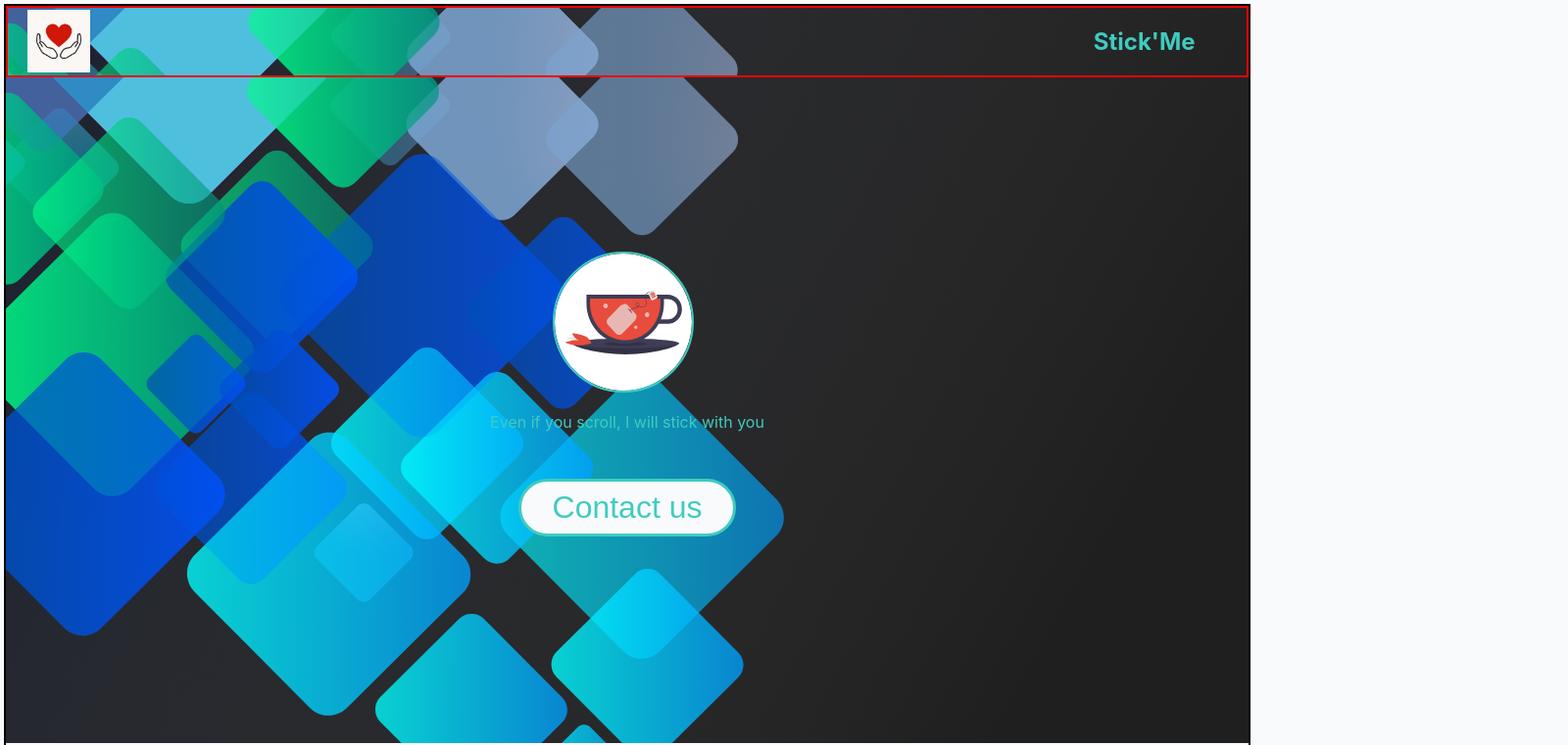
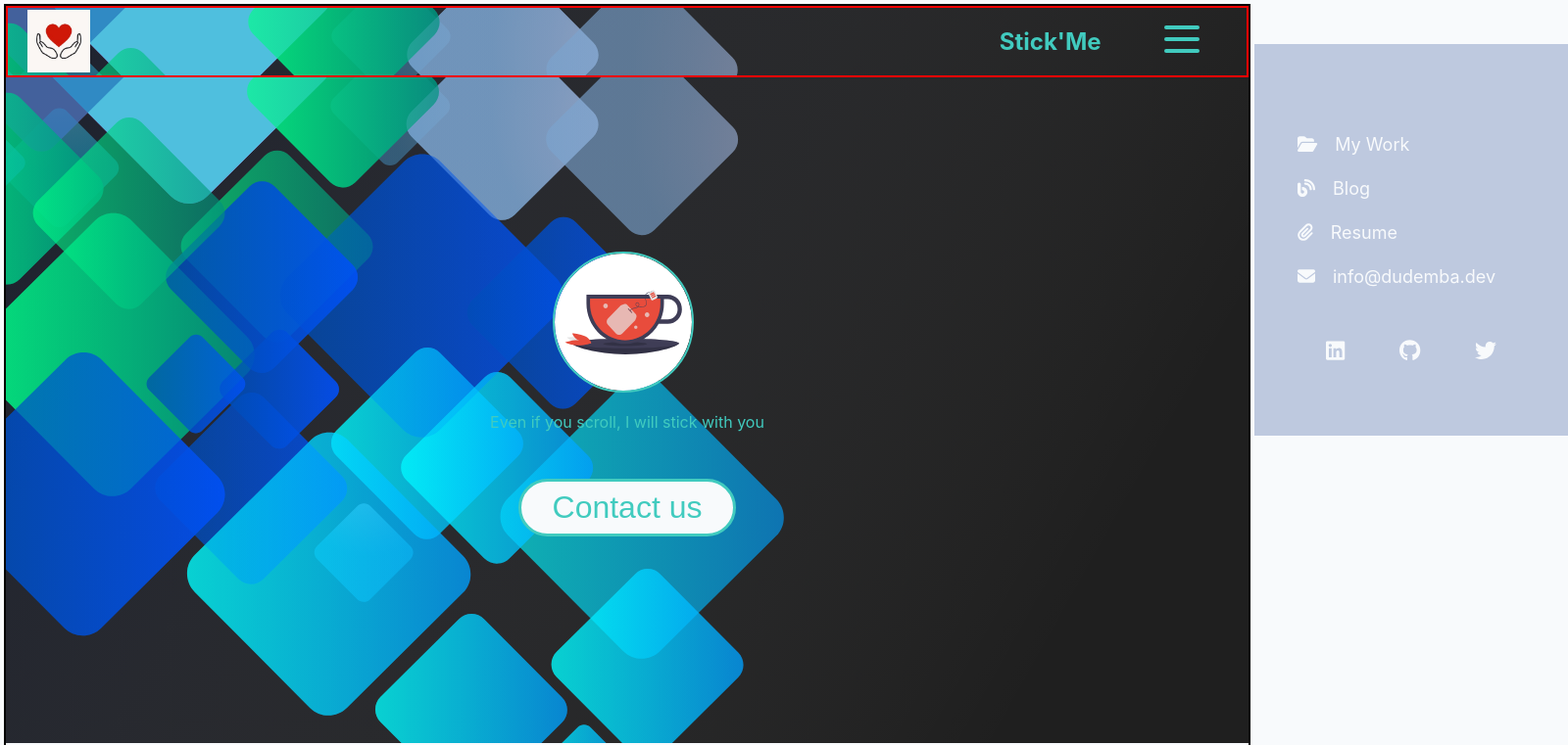
Before and after one commit to Dudi1896/denzel-website, a React (Create React App) app: page / in a window 1280 px wide. Shown: the top 761 px of the page at 98% size, 1600 px wide, since content can reach past the window. Built offline with nearby package versions, Linux system fonts and the light colour scheme.

Commit message:
trying sticky scroll

```diff
--- a/src/App.js
+++ b/src/App.js
@@ -1,42 +1,33 @@
 import React, { useState, useRef } from "react";
 import { ThemeProvider } from "styled-components";
-import { useOnClickOutside } from "./hooks";
+import { useOnClickOutside } from "./Hooks/hooks.js";
 import { GlobalStyles } from "./global";
 import { theme } from "./theme";
-import BgrLogo from "./assets/images/burger.png";
 import { Burger, Menu, Navbar, Welcome } from "./components";
 import FocusLock from "react-focus-lock";
 import { Routes, Route } from "react-router-dom";
-
-const burgerIcon = {
-  height: "min(20vmin)",
-  display: "block",
-  transform: "translateX(-50%, -10%)",
-  marginLeft: "auto",
-  marginRight: "auto",
-  zIndex: "-2",
-};
+import useSticky from "./Hooks/useSticky.js";
 
 function App() {
   const [open, setOpen] = useState(false);
   const node = useRef();
   const menuId = "main-menu";
   useOnClickOutside(node, () => setOpen(false));
+  const { isSticky, element } = useSticky();
 
   return (
     <div>
       <ThemeProvider theme={theme}>
         <>
-          <GlobalStyles/>
+          <GlobalStyles />
           <div ref={node}>
             <FocusLock disabled={!open}>
-              <Navbar/>
-              <Welcome />
-              {/* <Burger open={open} setOpen={setOpen} aria-controls={menuId} />
-              <Menu open={open} setOpen={setOpen} id={menuId} /> */}
+              <Navbar sticky={isSticky} />
+              <Welcome element={element} />
+              <Burger open={open} setOpen={setOpen} aria-controls={menuId} />
+              <Menu open={open} setOpen={setOpen} id={menuId} />
             </FocusLock>
           </div>
-          {/* <img src={BgrLogo} style={burgerIcon} alt="Burger Logo" /> */}
         </>
       </ThemeProvider>
     </div>
--- /dev/null
+++ b/src/Hooks/useSticky.js
@@ -0,0 +1,40 @@
+import { useEffect, useState, useRef } from "react";
+
+function useSticky() {
+  const [isSticky, setSticky] = useState(false);
+  const element = useRef(null);
+
+  const handleScroll = () => {
+    window.scrollY > element.current.getBoundingClientRect().bottom
+      ? setSticky(true)
+      : setSticky(false);
+  };
+
+  // This function handles the scroll performance issue
+  const debounce = (func, wait = 20, immediate = true) => {
+    let timeOut;
+    return () => {
+      let context = this,
+        args = arguments;
+      const later = () => {
+        timeOut = null;
+        if (!immediate) func.apply(context, args);
+      };
+      const callNow = immediate && !timeOut;
+      clearTimeout(timeOut);
+      timeOut = setTimeout(later, wait);
+      if (callNow) func.apply(context, args);
+    };
+  };
+
+  useEffect(() => {
+    window.addEventListener("scroll", debounce(handleScroll));
+    return () => {
+      window.removeEventListener("scroll", () => handleScroll);
+    };
+  }, [debounce, handleScroll]);
+
+  return { isSticky, element };
+}
+
+export default useSticky;
--- a/src/components/Burger/Burger.styled.js
+++ b/src/components/Burger/Burger.styled.js
@@ -2,7 +2,7 @@ import styled from "styled-components";
 
 export const StyledBurger = styled.button`
     position absolute;
-    top: 5%;
+    top: 2.7%;
     right: 3.5rem;
     display: flex;
     flex-direction: column;
@@ -13,6 +13,11 @@ export const StyledBurger = styled.button`
     cursor: pointer;
     padding: 0;
     z-index: 10;
+
+    @media (max-width: ${({ theme }) => theme.mobile}) {
+        top: 3.5%;
+        right: 2rem;
+    }
 
     &:focus {
     outline: none;
--- a/src/components/Navbar/Navbar.js
+++ b/src/components/Navbar/Navbar.js
@@ -1,14 +1,15 @@
 import React from "react";
 import Logo from "../../assets/images/heart.jpg";
 import { StyledNavbar } from "./Navbar.styled.js";
-// import Burger from "../Burger/Burger.js";
 
-const Navbar = () => (
-  <StyledNavbar>
-    <img src={Logo} alt="logo" />
-    <h1> Stick'Me</h1>
+const Navbar = (sticky) => {
+  return (
 
-  </StyledNavbar>
-);
+      <StyledNavbar sticky>
+        <img src={Logo} alt="logo" />
+        <h1> Stick'Me</h1>
+      </StyledNavbar>
+  );
+};
 
 export default Navbar;
--- a/src/components/Navbar/Navbar.styled.js
+++ b/src/components/Navbar/Navbar.styled.js
@@ -1,6 +1,5 @@
 import styled from "styled-components";
-import bg from "../../assets/images/bg.svg"
-
+import bg from "../../assets/images/bg.svg";
 
 export const StyledNavbar = styled.nav`
     display: flex;
@@ -17,9 +16,23 @@ export const StyledNavbar = styled.nav`
     margin-left: auto;
     margin-right: auto;
 
+    position: ${props => props.sticky ? "none" : "fixed"};
+    animation: ${props => props.sticky ? "none" :"moveDown 0.5s ease-in-out"};
+
+
+    @keyframes moveDown {
+      from {
+        transform: translateY(-5rem);
+      }
+      to {
+        transform: translateY(0rem);
+      }
+    }
+
     @media (max-width: ${({ theme }) => theme.mobile}) {
-        width: 96vmin;
+        width: 97vmin;
     }
+
 
 
     img{
@@ -30,7 +43,7 @@ export const StyledNavbar = styled.nav`
     }
 
     h1{
-      margin-right: 2rem;
+      margin-right: 8rem;
     }
 
 }`;
--- a/src/global.js
+++ b/src/global.js
@@ -21,7 +21,6 @@ export const GlobalStyles = createGlobalStyle`
         color: ${({ theme }) => theme.PrimaryColor};
         border: 2px solid black;
         height: 100%;
-        // width: 100%;
         overflow-x: hidden;
         text-rendering: optimizeLegibility;
         font-family: -apple-system, BlinkMacSystemFont, "Segoe UI", Roboto, Helvetica, Arial, sans-serif, "Apple Color Emoji", "Segoe UI Emoji", "Segoe UI Symbol";
```
Also changed, not shown: src/components/Burger/Burger.js (+8 -8 lines), src/Hooks/hooks.js (renamed from src/hooks.js).
